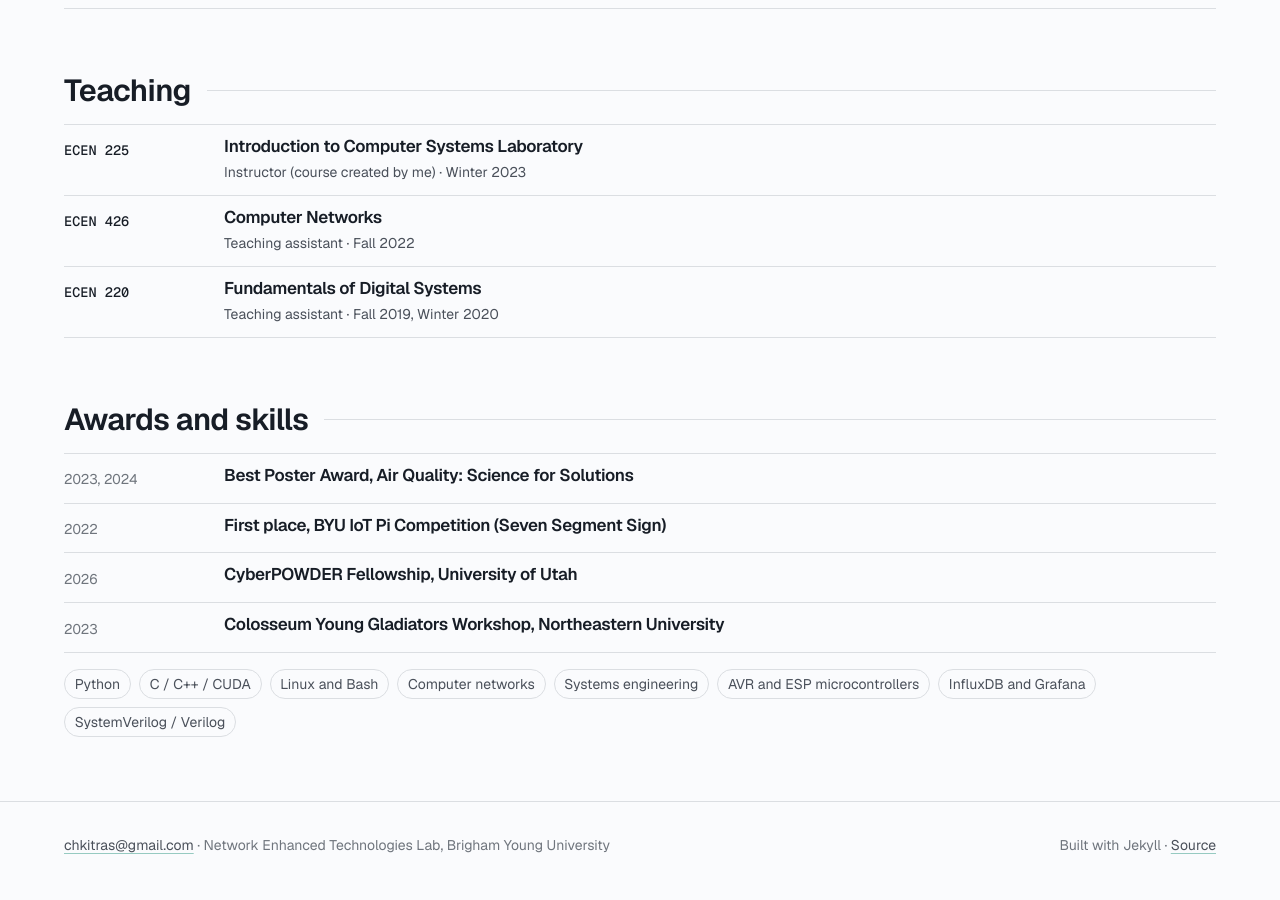
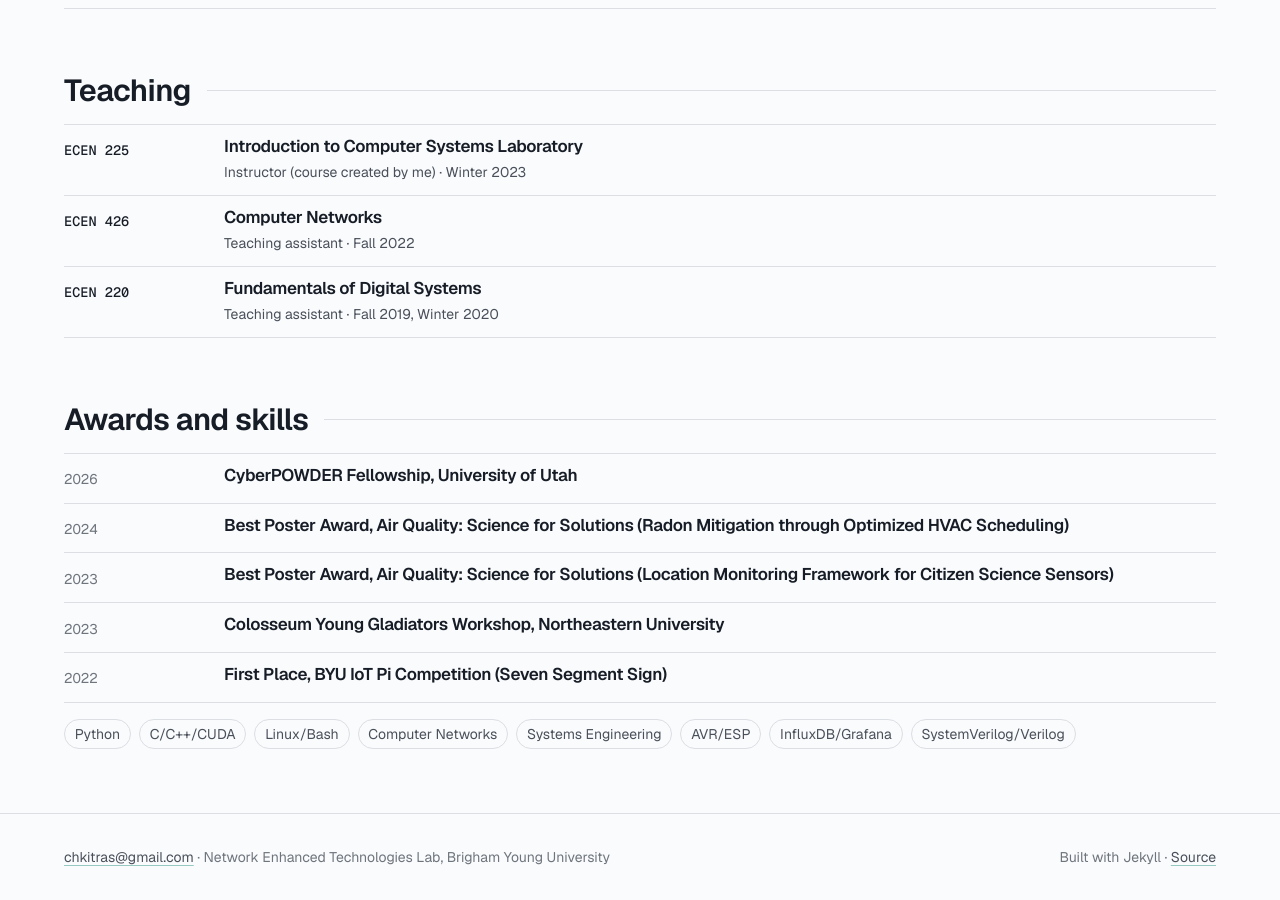
Before and after one commit to christopolise/christopolise.github.io, a Jekyll site: the page built from index.markdown, in a window 1280 px wide and 900 px high, scrolled down 5204 px. Built offline with Jekyll 4.4.1, drawn with Linux system fonts in a browser that asks for light colours.

Commit message:
List awards newest first and title-case awards and skills
Split the two Best Poster awards into their own years, order honors
newest first, and write skills as on the resume (C/C++/CUDA, Linux/Bash,
Computer Networks, ...).

Co-Authored-By: Claude Opus 5.5 <noreply@anthropic.com>

```diff
--- a/_data/cv.yml
+++ b/_data/cv.yml
@@ -69,23 +69,26 @@ teaching:
 
 skills:
   - Python
-  - C / C++ / CUDA
-  - Linux and Bash
-  - Computer networks
-  - Systems engineering
-  - AVR and ESP microcontrollers
-  - InfluxDB and Grafana
-  - SystemVerilog / Verilog
+  - C/C++/CUDA
+  - Linux/Bash
+  - Computer Networks
+  - Systems Engineering
+  - AVR/ESP
+  - InfluxDB/Grafana
+  - SystemVerilog/Verilog
 
+# Newest first.
 honors:
-  - title: "Best Poster Award, Air Quality: Science for Solutions"
-    when: "2023, 2024"
-  - title: First place, BYU IoT Pi Competition (Seven Segment Sign)
-    when: "2022"
   - title: CyberPOWDER Fellowship, University of Utah
     when: "2026"
+  - title: "Best Poster Award, Air Quality: Science for Solutions (Radon Mitigation through Optimized HVAC Scheduling)"
+    when: "2024"
+  - title: "Best Poster Award, Air Quality: Science for Solutions (Location Monitoring Framework for Citizen Science Sensors)"
+    when: "2023"
   - title: Colosseum Young Gladiators Workshop, Northeastern University
     when: "2023"
+  - title: First Place, BYU IoT Pi Competition (Seven Segment Sign)
+    when: "2022"
 
 presentations:
   - title: Sustainable Radon Mitigation through Optimized HVAC Scheduling
```
